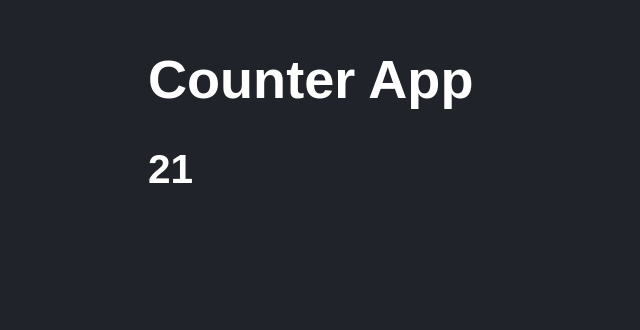
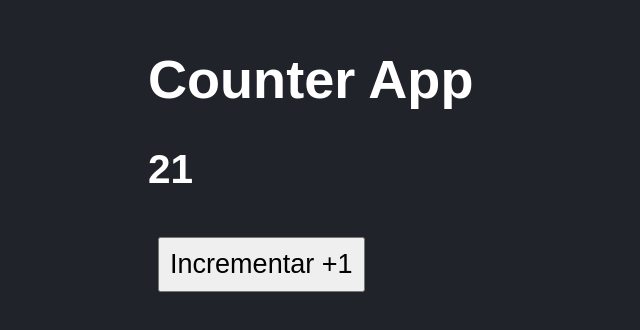
Before and after one commit to rafaseros/counter-react-app, a React (Create React App) app: page / in a window 1280 px wide. Shown: the part 136-466 px from the top of the page, without its empty margins (0-640 px from the left). Built offline with nearby package versions, Linux system fonts and the light colour scheme.

Commit message:
event onClick

```diff
--- a/src/counterApp.jsx
+++ b/src/counterApp.jsx
@@ -1,17 +1,22 @@
 import React from 'react';
-import PropTypes from 'prop-types'
+import PropTypes from 'prop-types';
 
-const CounterApp = ({value}) => {
+const CounterApp = ({ value }) => {
+  const handleAdd = (e) => {
+    console.log(e);
+  };
+
   return (
     <>
       <h1>Counter App</h1>
       <h2>{value}</h2>
+      <button onClick={handleAdd}>Incrementar +1</button>
     </>
   );
 };
 
 CounterApp.propTypes = {
-    value : PropTypes.number
-}
+  value: PropTypes.number,
+};
 
 export default CounterApp;
--- a/src/index.css
+++ b/src/index.css
@@ -6,3 +6,9 @@ body {
   font-size: 1.3rem;
   padding: 70px;
 }
+
+button {
+  padding: 10px;
+  font-size: 1.3rem;
+  margin: 10px;
+}
```
